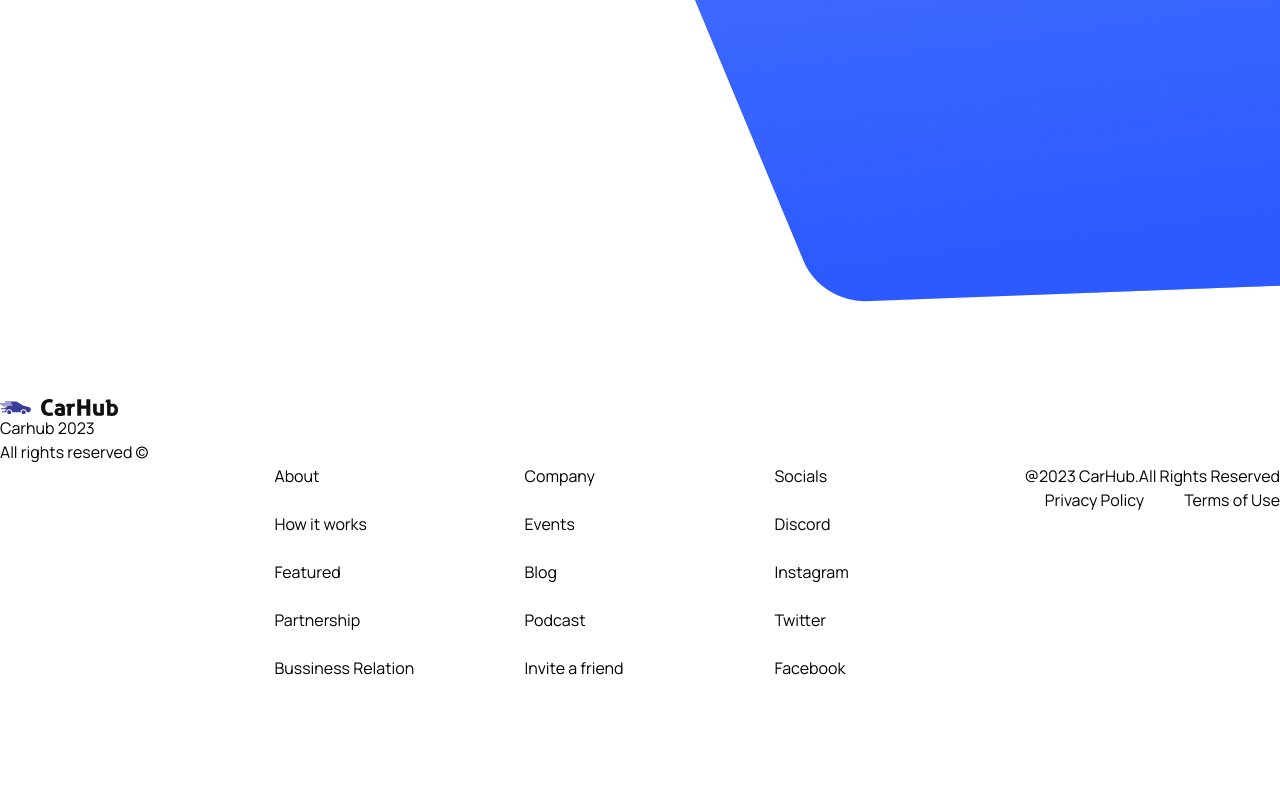
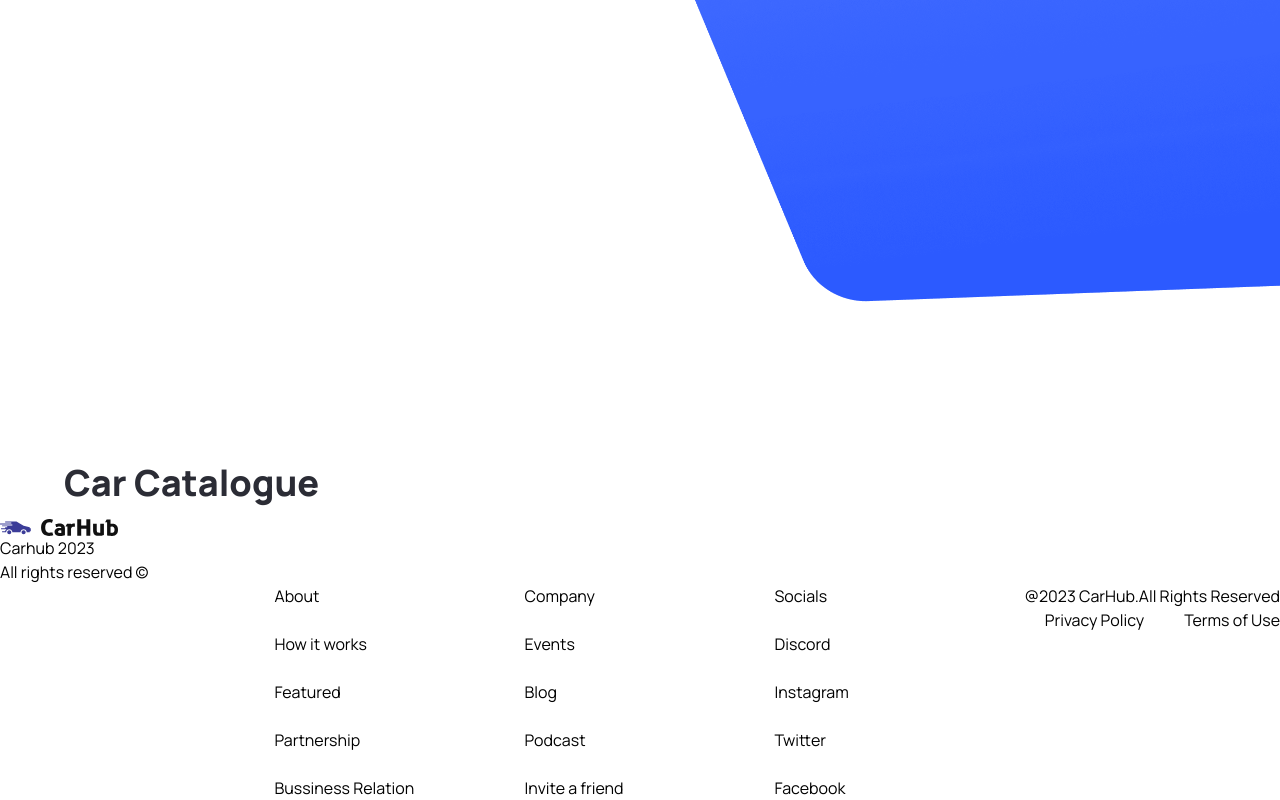
Before and after one commit to misikir21/carNext, a Next.js app: page / in a window 1280 px wide. Shown: the part 467-1267 px from the top of the page. Before the commit the page ends 1147 px from the top, so only its background shows below. Built offline with nearby package versions, Linux system fonts and the light colour scheme.

Commit message:
add a header to car catalouge

```diff
--- a/app/page.tsx
+++ b/app/page.tsx
@@ -4,6 +4,11 @@
   return (
     <main className="overflow-hidden">
       <Hero />
+      <div className="mt-12 padding-x padding-y max-width" id="discover">
+        <div className="home__text-container">
+          <h1 className="text-4xl font-extrabold">Car Catalogue</h1>
+        </div>
+      </div>
     </main>
   );
 }
```
